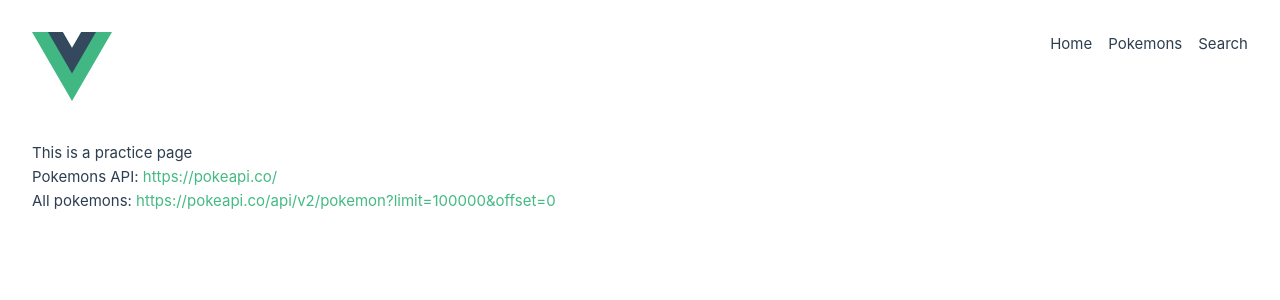
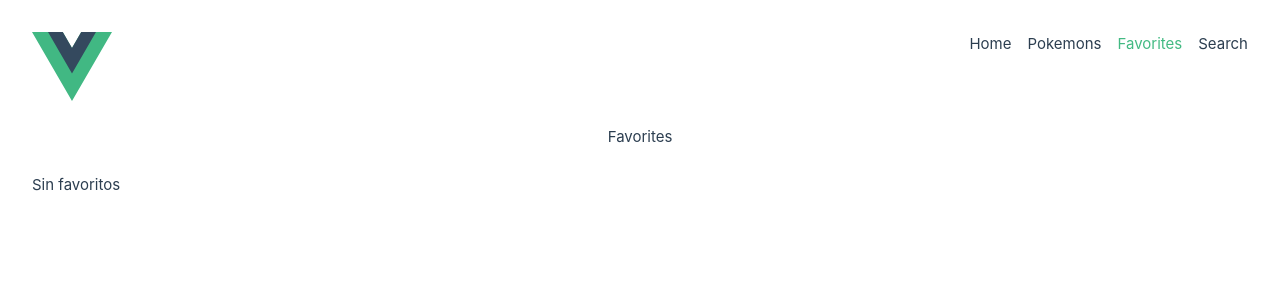
Before and after one commit to Jd2698/pokemons_vue_api, a Vue app: page /favoritos in a window 1280 px wide. Shown: the top 300 px of the page. Built offline with nearby package versions, Linux system fonts and the light colour scheme.

Commit message:
se agregó pinia, favorites

```diff
--- a/package.json
+++ b/package.json
@@ -11,6 +11,7 @@
   "dependencies": {
     "@headlessui/vue": "^1.7.22",
     "axios": "^1.6.8",
+    "pinia": "^2.1.7",
     "vue": "^3.4.21",
     "vue-router": "^4.3.0"
   },
--- a/src/App.vue
+++ b/src/App.vue
@@ -14,6 +14,7 @@
 
 			<RouterLink to="/" class="hover:border-b border-[--main-color-text]">Home</RouterLink>
 			<RouterLink to="/pokemons" class="hover:border-b border-[--main-color-text]">Pokemons</RouterLink>
+			<RouterLink to="/favoritos" class="hover:border-b border-[--main-color-text]">Favorites</RouterLink>
 			<RouterLink to="/pokemon/search" class="hover:border-b border-[--main-color-text]">Search</RouterLink>
 		</nav>
 	</header>
--- a/src/main.js
+++ b/src/main.js
@@ -3,9 +3,12 @@ import './assets/main.css'
 import { createApp } from 'vue'
 import App from './App.vue'
 import router from './router'
+import { createPinia } from 'pinia'
 
 const app = createApp(App)
+const pinia = createPinia()
 
 app.use(router)
+app.use(pinia)
 
 app.mount('#app')
--- a/src/router/index.js
+++ b/src/router/index.js
@@ -19,7 +19,7 @@ const router = createRouter({
 			component: () => import('../views/PokemonsView.vue')
 		},
 		{
-			path: '/pokemon/:name',
+			path: '/pokemons/:name',
 			name: 'pokemon',
 			component: () => import('../views/PokemonView.vue')
 		},
@@ -27,6 +27,11 @@ const router = createRouter({
 			path: '/pokemon/search',
 			name: 'pokemon/search',
 			component: () => import('../views/PokemonSearchView.vue')
+		},
+		{
+			path: '/favoritos',
+			name: 'favoritos',
+			component: () => import('../views/FavoritosView.vue')
 		}
 	]
 })
--- /dev/null
+++ b/src/store/favoritos.js
@@ -0,0 +1,30 @@
+import { defineStore } from 'pinia'
+import { ref } from 'vue'
+
+export const useFavoritoStore = defineStore('favoritos', () => {
+	const favoritos = ref([])
+
+	if (localStorage.getItem('favoritos')) {
+		favoritos.value = JSON.parse(localStorage.getItem('favoritos'))
+	}
+
+	const add = poke => {
+		console.log(poke)
+		favoritos.value.push(poke)
+		localStorage.setItem('favoritos', JSON.stringify(favoritos.value))
+	}
+
+	const remove = id => {
+		favoritos.value = favoritos.value.filter(item => item.id !== id)
+		localStorage.setItem('favoritos', JSON.stringify(favoritos.value))
+	}
+
+	const findPoke = name => favoritos.value.find(item => item.name === name)
+
+	return {
+		favoritos,
+		add,
+		remove,
+		findPoke
+	}
+})
--- /dev/null
+++ b/src/views/FavoritosView.vue
@@ -0,0 +1,25 @@
+<script setup>
+	import { useFavoritoStore } from "@/store/favoritos";
+	import { storeToRefs } from "pinia";
+
+	const useFavorito = useFavoritoStore();
+
+	const { favoritos } = storeToRefs(useFavorito);
+	const { remove } = useFavorito;
+</script>
+
+<template>
+	<h1 class="my-6 text-center">Favorites</h1>
+	<p v-if="favoritos.length === 0">Sin favoritos</p>
+	<ul class="flex flex-col items-center" v-else>
+		<li v-for="poke in favoritos" :key="poke.id" class="w-[370px] flex gap-6 border-b-2 py-3 border-[--main-color-text]">
+			<div class="w-[50%]">{{ poke.id }} - {{ poke.name }}</div>
+			<router-link class="" :to="`/pokemons/${poke.name}`">
+				Más info
+			</router-link>
+			<button class="" @click="remove(poke.id)">
+				Eliminar
+			</button>
+		</li>
+	</ul>
+</template>
--- a/src/views/PokemonView.vue
+++ b/src/views/PokemonView.vue
@@ -1,13 +1,17 @@
 <script setup>
 	import { ref, onMounted } from "vue";
+	import { useRoute, useRouter } from "vue-router";
+	import Spinner from "@/components/Spinner.vue";
 	import { useGetData } from "@/composables/getData";
-	import Spinner from "@/components/Spinner.vue";
-	import { useRoute, useRouter } from "vue-router";
+	import { useFavoritoStore } from "@/store/favoritos.js";
 
 	const { data, error, loading, getData } = useGetData();
 	const route = useRoute();
 	const router = useRouter();
 	const sprites = ref(null);
+
+	const useFavorito = useFavoritoStore();
+	const { add, findPoke } = useFavorito;
 
 	const close = () => {
 		router.push("/pokemons");
@@ -29,14 +33,19 @@
 <template>
 	<div v-if="error">{{error}}</div>
 
-	<div class="w-[240px] h-[270px] mt-[50px] m-auto p-4 flex flex-col gap-2 rounded-lg shadow-[0_0_5px_1px_#43ba83] text-[--main-color-text] relative">
+	<div class="w-[240px] mt-[50px] m-auto p-4 flex flex-col gap-2 rounded-lg shadow-[0_0_5px_1px_#43ba83] text-[--main-color-text] relative">
 		<div v-if="data" class="h-full">
 			<span class="text-end">{{data.name.toUpperCase()}}</span>
-			<div class="h-[75%] relative overflow-hidden">
+			<div class="h-[180px] relative overflow-hidden">
 				<Spinner v-if="loading" />
-				<img v-show="!loading" :src="sprites" :alt="data.name" class="w-full object-cover drop-shadow-[0_0_2px_#43ba83]">
+				<img v-show="!loading" :src="sprites" :alt="data.name" class="h-full w-full object-cover drop-shadow-[0_0_2px_#43ba83]">
 			</div>
 			<span class="block">type: {{data.types[0].type.name}}</span>
+
+			<button :disabled="findPoke(data.name)" @click="add(data)" class="">
+				Agregar Favorito
+			</button>
+
 			<button class="px-2 absolute top-0 right-0 text-gray-300 hover:text-[--main-color-text]" @click="close">
 				close
 			</button>
--- a/src/views/PokemonsView.vue
+++ b/src/views/PokemonsView.vue
@@ -21,7 +21,7 @@
 		<!-- <PokemonList/> -->
 		<ul class="container-grid py-4">
 			<li v-for="pokemon in data.results" :key="pokemon.id" class="border-b-2 pb-2 text-center">
-				<router-link :to="`/pokemon/${pokemon.name}`" class="block w-full hover:text-[--main-color-text]">{{
+				<router-link :to="`/pokemons/${pokemon.name}`" class="block w-full hover:text-[--main-color-text]">{{
                     pokemon.name
                 }}</router-link>
 			</li>
```
Also changed, not shown: 1 other file (tests, documents, lock files or other folders).
